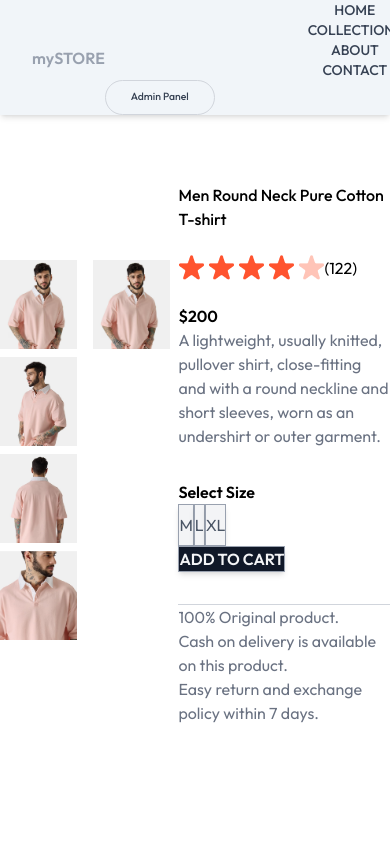
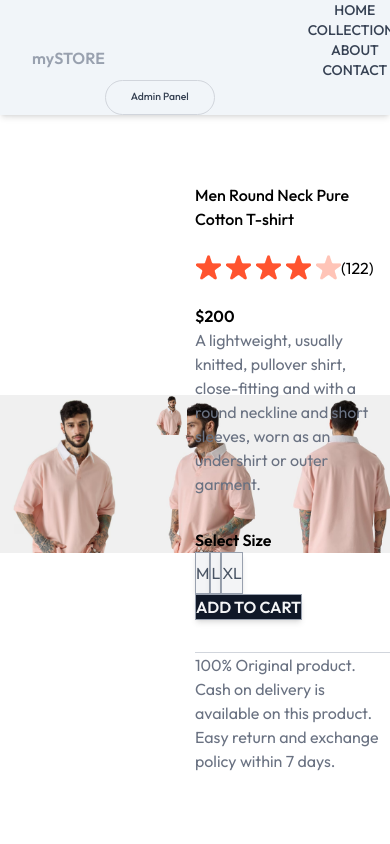
Before and after one commit to etukudoemem/my-store, a React (Vite) app: page /product/aaaab in a window 390 px wide. Shown: the top 844 px of the page. Built offline with nearby package versions, Linux system fonts and the light colour scheme; no server answers; a web font is replaced by a local one.

Commit message:
fixed 'sub-images' on product details page

```diff
--- a/src/components/ProductDetails.jsx
+++ b/src/components/ProductDetails.jsx
@@ -20,13 +20,13 @@ export const ProductDetails = ({ productInfo, currentImage, setCurrentImage }) =
                 min-w-full lg:min-h-[600px] sm:min-h-[800px] gap-x-2 sm:mt-20 lg:mt-0">
                 <div className="lg:min-w-1/2 sm:min-w-full min-h-[inherit] flex leftHeader
                      justify-center gap-x-4 lg:flex-row sm:flex-col ">
-                    <div className="lg:w-[100px] sm:w-[180px] h-[auto] overflow-hidden sm:order-1
-                        lg:order-none">
+                    <div className="lg:w-[100px] sm:w-[208px] h-[auto] lg:overflow-hidden sm:order-1
+                        lg:order-none flex sm:flex-row sm:gap-x-7 lg:flex-col lg:gap-x-0">
                        {(productInfo.image.map((img, index) =>
                             <img onClick={() => {setCurrentImage(img)}}
                             key={index} className="min-w-[100%] min-h-[inherit]
                             mb-2 active:scale-95 transition-all duration-200 ease-in-out
-                            hover:scale-105"
+                            hover:scale-105 "
                             src={img} alt="image" />)
                         )}
                     </div>
```
